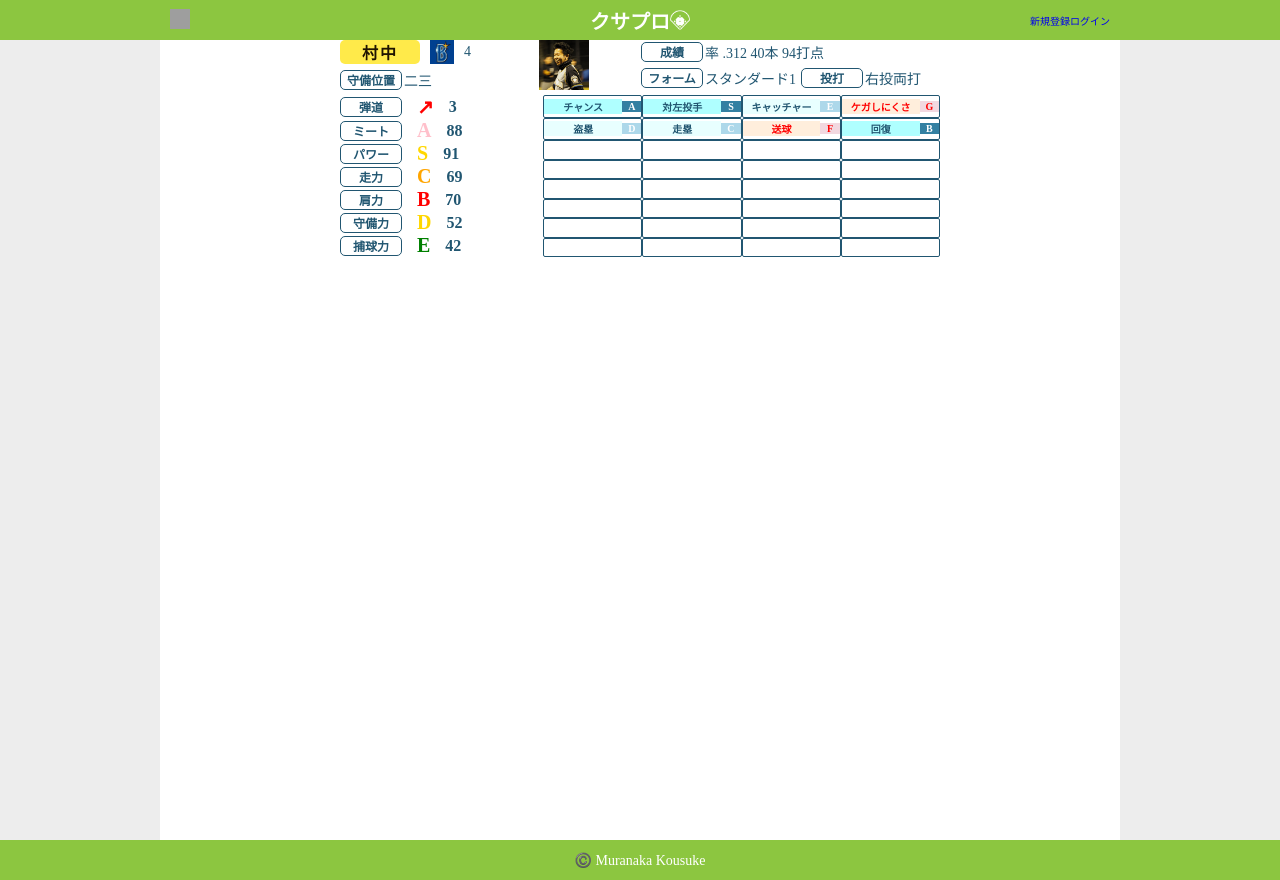
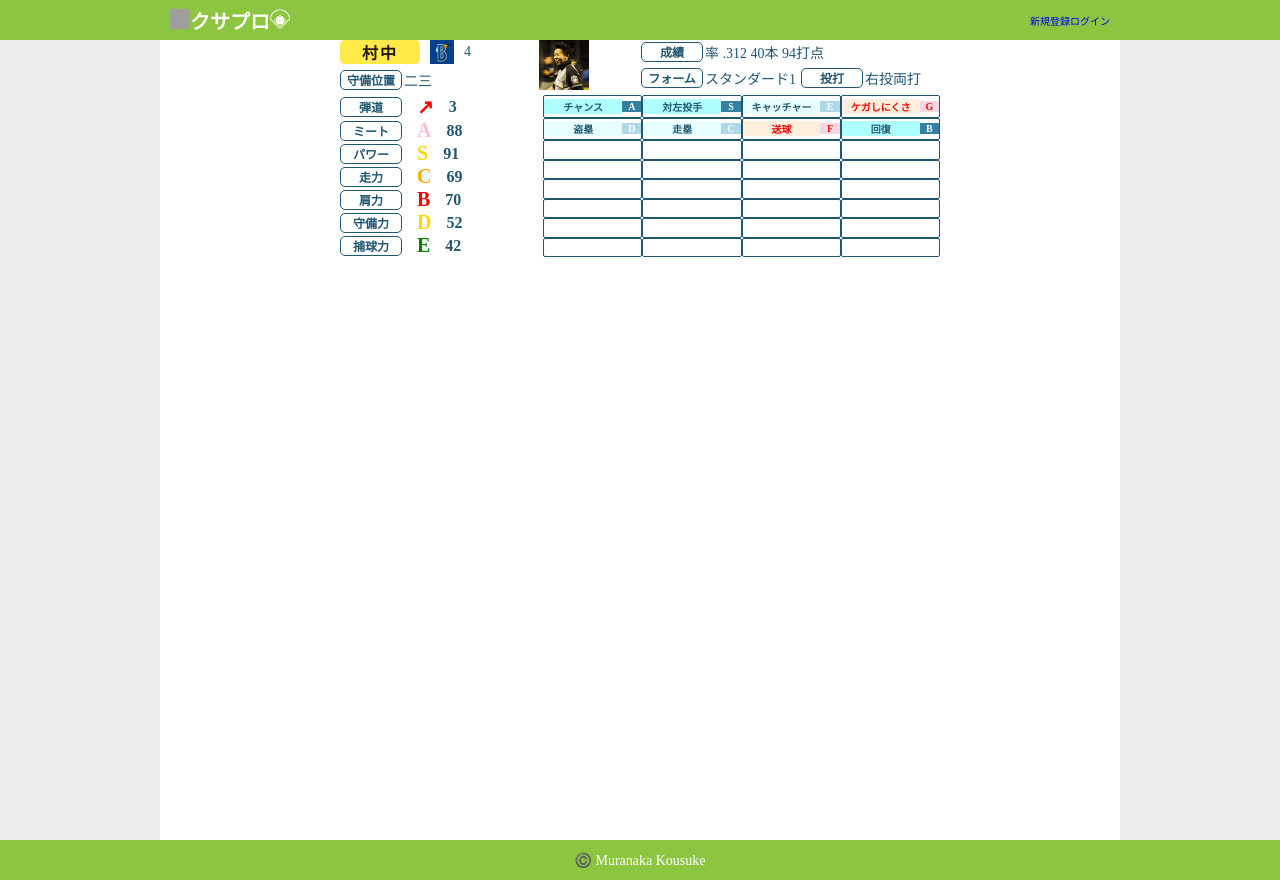
Before and after one commit to MuranakaKousuke/front-ball, a React (Create React App) app: page /players/1 in a window 1280 px wide. Built offline with nearby package versions, Linux system fonts and the light colour scheme; grey boxes are pictures that could not be loaded.

Commit message:
Linkコンポーネントの作成

```diff
--- /dev/null
+++ b/src/views/components/atoms/Link/index.tsx
@@ -0,0 +1,30 @@
+import React, { Children } from 'react';
+import styled from 'styled-components';
+import { Link as ReactLink } from 'react-router-dom';
+
+const StyledLink = styled(ReactLink)`
+  text-decoration: none;
+`
+
+type ComponentProps ={
+  children: React.ReactNode;
+  to: string;
+  onClick?: () => void;
+}
+
+const Link: React.FC<ComponentProps> = ({
+  children,
+  to,
+  onClick,
+}) => {
+  return (
+    <StyledLink
+      to={to}
+      onClick={onClick}
+    >
+      {children}
+    </StyledLink>
+  );
+}
+
+export default Link;
--- a/src/views/components/templates/Header.tsx
+++ b/src/views/components/templates/Header.tsx
@@ -1,16 +1,17 @@
 import React from 'react';
 import styled from 'styled-components';
-import { Link } from 'react-router-dom';
-import { useSelector } from 'react-redux';
 
+import { useSelector, useDispatch } from 'react-redux';
+import { AppState } from '../../../store/store';
+import { deleteTeam } from '../../../store/team/actions';
+
+import Link from '../atoms/Link';
 import { LargeText }  from '../atoms/InlineText';
 import Image from '../atoms/Image';
 import menu from '../../../../src/images/menu.png';
 import logo from '../../../../src/images/logo.png';
-import { AppState } from '../../../store/store';
 
-import { useDispatch } from 'react-redux';
-import { deleteTeam } from '../../../store/team/actions';
+
 
 
 const Header: React.FC = () => {
@@ -22,16 +23,18 @@ const Header: React.FC = () => {
       <Wrapper>
         {teamState.login ?
           <LinkWrapper>
-            <Menu to='/players/1'>
-              <Image width='20px' height='20px' display='inline-block' src={menu} />
-            </Menu>
-            <Logo to='/'>
+            <MenuRight>
+              <Link to='/players/1'>
+                <Image width='20px' height='20px' display='inline-block' src={menu} />
+              </Link>
+            </MenuRight>
+            <MenuCenter to='/'>
               <LargeText fontWeight='bold' backgroundColor='#8cc640' color='white'>クサプロ</LargeText>
               <Image width='20px' height='20px' display='inline-block' src={logo} />
-            </Logo>
-            <MenuList>
-              <StyledLink to='/mypage'>{teamState.email}</StyledLink>
-              <StyledLink
+            </MenuCenter>
+            <MenuLeft>
+              <Link to='/mypage'>{teamState.email}</Link>
+              <Link
                 to='/'
                 onClick={() => {
                   localStorage.removeItem('team');
@@ -39,22 +42,22 @@ const Header: React.FC = () => {
                 }}
               >
                 ログアウト
-              </StyledLink>
-            </MenuList>
+              </Link>
+            </MenuLeft>
           </LinkWrapper>
         :
           <LinkWrapper>
-            <Menu to='/players/1'>
+            <Link to='/players/1'>
               <Image width='20px' height='20px' display='inline-block' src={menu} />
-            </Menu>
-            <Logo to='/'>
+            </Link>
+            <MenuCenter to='/'>
               <LargeText fontWeight='bold' backgroundColor='#8cc640' color='white'>クサプロ</LargeText>
               <Image width='20px' height='20px' display='inline-block' src={logo} />
-            </Logo>
-            <MenuList>
-              <StyledLink to='/signup'>新規登録</StyledLink>
-              <StyledLink to='/login/new'>ログイン</StyledLink>
-            </MenuList>
+            </MenuCenter>
+            <MenuLeft>
+              <Link to='/signup'>新規登録</Link>
+              <Link to='/login/new'>ログイン</Link>
+            </MenuLeft>
           </LinkWrapper>
         }
       </Wrapper>
@@ -94,22 +97,19 @@ const LinkWrapper = styled.div`
   align-items: center;
 `
 
-const StyledLink = styled(Link)`
-  text-decoration: none;
+const MenuRight = styled.div`
+  flex: 1;
+  text-align: left;
 `
 
-const Menu = styled(StyledLink)`
-  flex: 1;
-`
-
-const Logo = styled(StyledLink)`
+const MenuCenter = styled(Link)`
   flex: 1;
   display: flex;
   align-items: center;
   justify-content: center;
 `
 
-const MenuList = styled.div`
+const MenuLeft = styled.div`
   flex: 1;
   text-align: right;
 `
```
Also changed, not shown: 1 other file (tests, documents, lock files or other folders).
